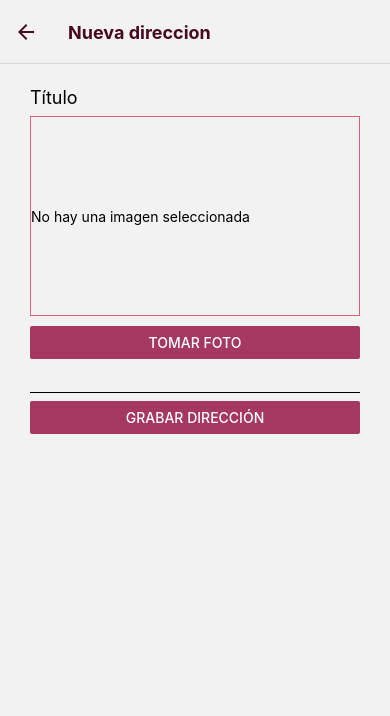
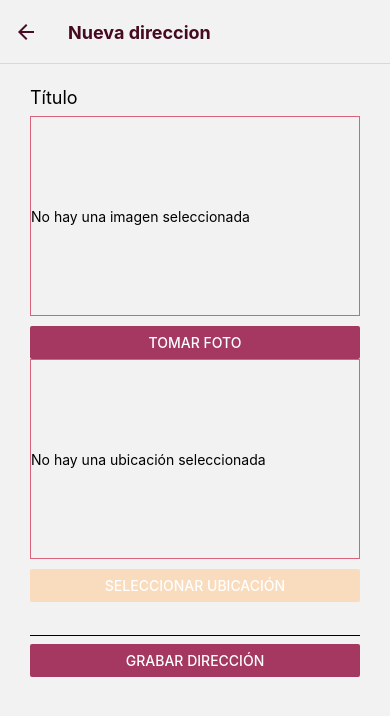
Before and after one commit to dariorapetti/AppCamera, a React Native app: screen /Nuevo in a window 390 px wide. Shown: the top 716 px of the page. Built offline with nearby package versions, Linux system fonts and the light colour scheme.

Commit message:
LocationSelector

```diff
--- a/package.json
+++ b/package.json
@@ -10,6 +10,7 @@
     "lint": "eslint ."
   },
   "dependencies": {
+    "@react-native-community/geolocation": "^2.0.2",
     "@react-navigation/native": "^6.0.8",
     "@react-navigation/native-stack": "^6.5.0",
     "react": "17.0.2",
--- a/src/components/ImageSelector/index.js
+++ b/src/components/ImageSelector/index.js
@@ -1,5 +1,5 @@
 import React, { useState } from "react";
-import { View, Text, StyleSheet, Button, Image, Alert, PermissionsAndroid, Platform } from "react-native";
+import { View, Text, StyleSheet, Button, Image, Platform } from "react-native";
 import { launchCamera } from 'react-native-image-picker';
 import { PERMISSIONS, request, RESULTS } from 'react-native-permissions';
 import { COLORS } from '../../constants';
--- /dev/null
+++ b/src/components/LocationSelector/index.js
@@ -0,0 +1,68 @@
+import React, { useState } from "react";
+import { View, Text, StyleSheet, Button, Alert } from "react-native";
+import { COLORS } from '../../constants';
+import Geolocation from "@react-native-community/geolocation";
+
+const LocationSelector = ({ onLocation }) => {
+    const [pickedLocation, setPickedLocation] = useState();
+
+    const handleGetLocation = async () => {
+        Geolocation.getCurrentPosition(
+            position => {
+                console.warn(position);
+                const location = {
+                    latitud: position.coords.latitude,
+                    longitud: position.coords.longitude,
+                    latitudDelta: 0.09,
+                    longitudDelta: 0.05
+                };
+                setPickedLocation(location);
+                onLocation(location);
+            },
+            error => {
+                console.warn(error);
+                Alert.alert(
+                    'No se pudo obtener la posición',
+                    'Por favor habilite el servicio de localización e intente nuevamente',
+                    [{text: 'Ok'}]
+                )
+            },
+            {
+                enableHighAccuracy: true,
+                timeout: 5000,
+                maximumAge: 10000,
+                forceRequestLocation: true,
+                showLocationDialog: true
+            }
+        );
+    };
+
+    return (
+        <View style={styles.container}>
+            <View style={styles.preview}>
+                { pickedLocation ?
+                    <Text>{pickedLocation.latitud}, {pickedLocation.longitud}</Text> :
+                    <Text>No hay una ubicación seleccionada</Text>
+                }
+            </View>
+            <Button title="Seleccionar ubicación" color={COLORS.PEACH_PUFF} onPress={handleGetLocation} />
+        </View>
+    )
+}
+
+const styles = StyleSheet.create({
+    container: {
+        flex: 1,
+    },
+    preview: {
+        width: '100%',
+        height: 200,
+        marginBottom: 10,
+        justifyContent: 'center',
+        alignContent: 'center',
+        borderColor: COLORS.BLUSH,
+        borderWidth: 1
+    }
+});
+
+export default LocationSelector;
--- a/src/screens/NewPlaceScreen.js
+++ b/src/screens/NewPlaceScreen.js
@@ -4,11 +4,13 @@ import { COLORS } from '../constants';
 import { useDispatch } from 'react-redux';
 import { addPlace } from '../store/places.actions';
 import ImageSelector from '../components/ImageSelector';
+import LocationSelector from '../components/LocationSelector';
 
 const NewPlaceScreen = ({navigation}) => {
     const dispatch = useDispatch();
     const [title, setTitle] = useState('');
     const [image, setImage] = useState('');
+    const [location, setLocation] = useState(null);
 
     const handleTitleChange = (text) => setTitle(text);
 
@@ -21,11 +23,16 @@ const NewPlaceScreen = ({navigation}) => {
         setImage(uri);
     }
 
+    const handleOnlocation = (position) => {
+        setLocation(position);
+    }
+
     return (
         <ScrollView>
             <View style={styles.container}>
                 <Text style={styles.label}>Título</Text>
                 <ImageSelector onImage={handleOnImage} />
+                <LocationSelector onLocation={handleOnlocation} />
                 <TextInput
                     style={styles.input}
                     onChangeText={handleTitleChange}
```
Also changed, not shown: 2 other files (tests, documents, lock files or other folders).
